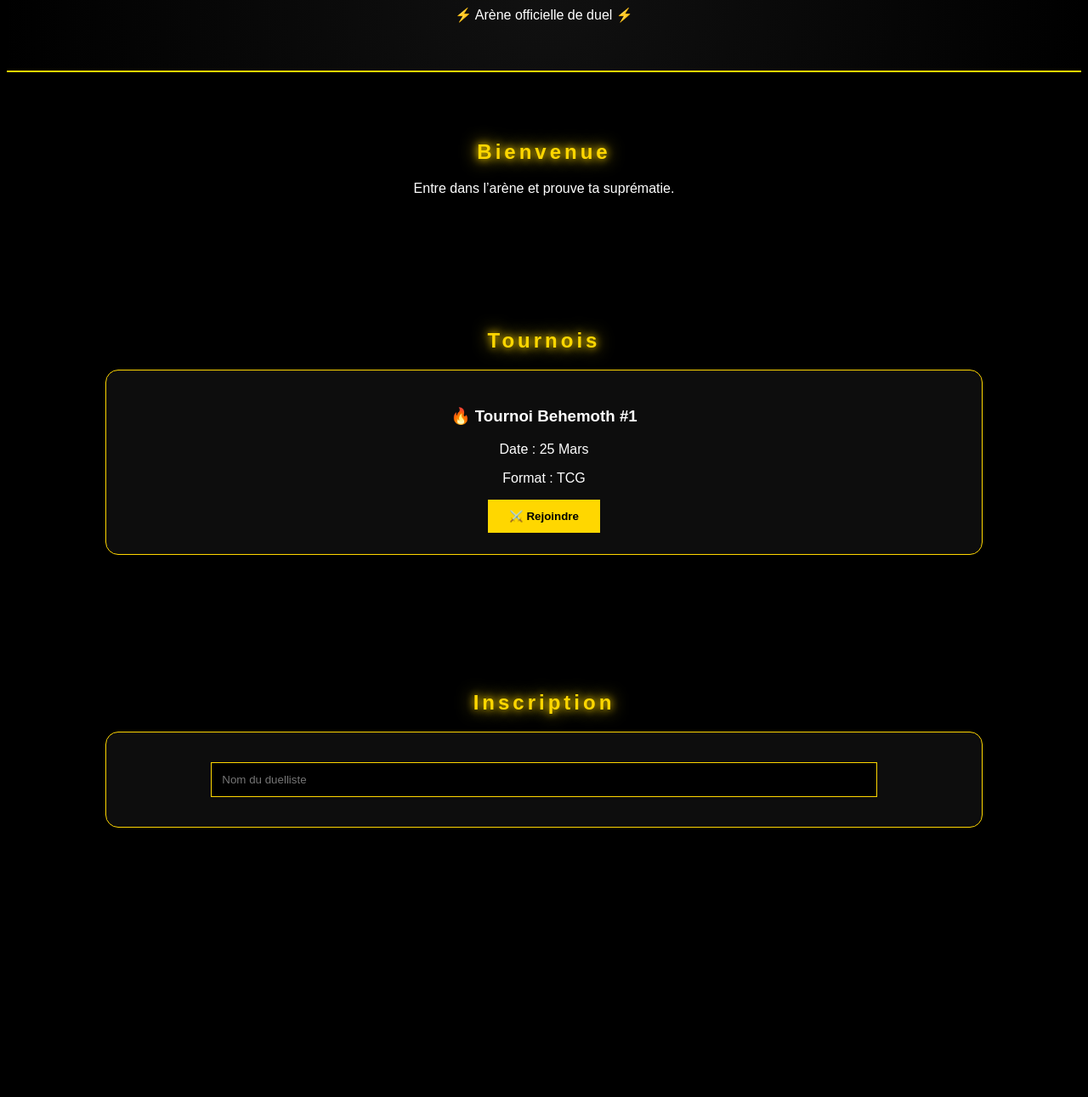
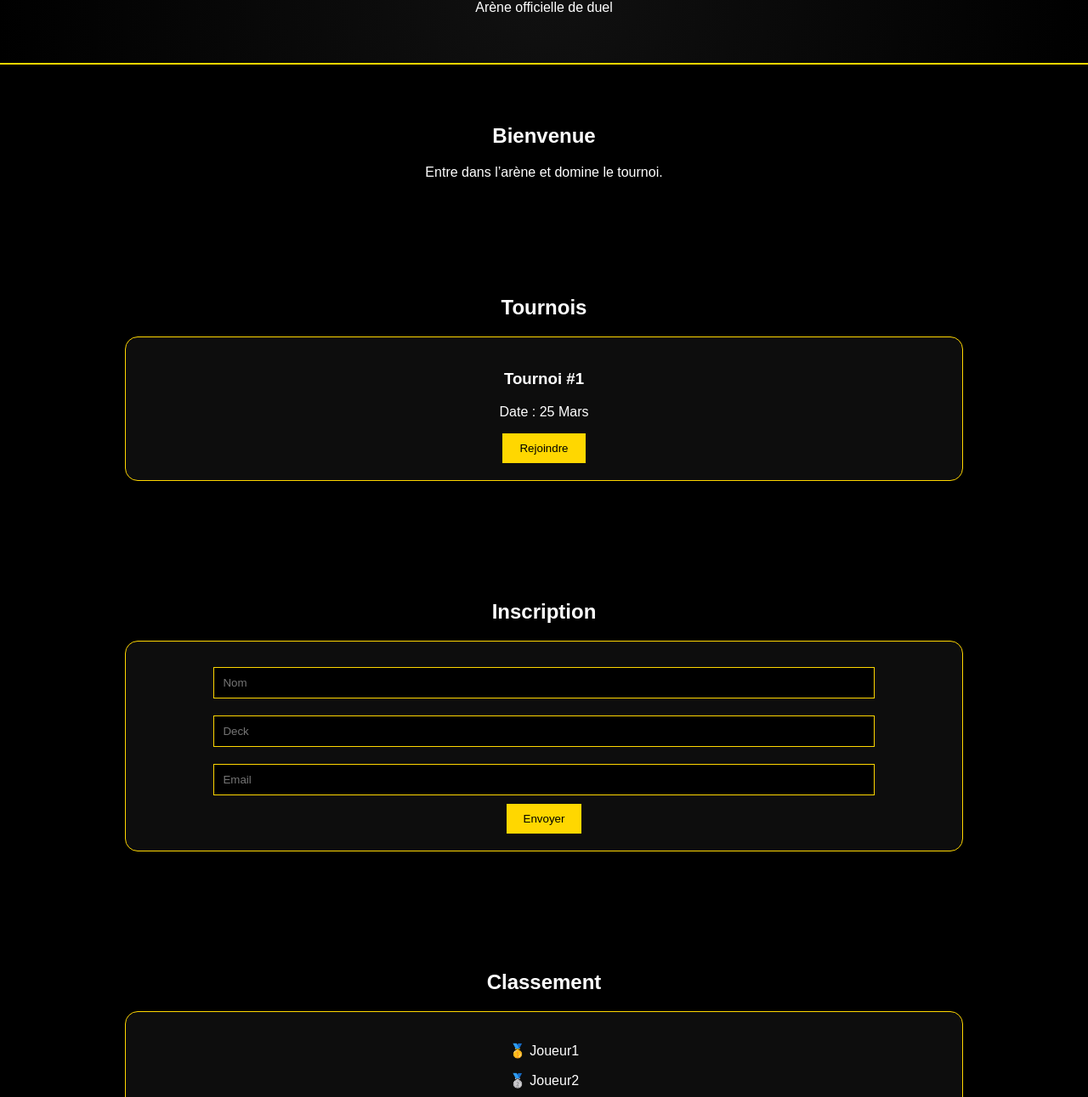
Before and after one commit to Sean-Lagahe/Behemoth, a plain HTML site: page Index.html in a window 1280 px wide. Shown: the part 120-1411 px from the top of the page at 85% size. Before the commit the page ends 1182 px from the top, so only its background shows below. Drawn offline with Linux system fonts and the light colour scheme.

Commit message:
Update Index.html

```diff
--- a/Index.html
+++ b/Index.html
@@ -1,93 +1,120 @@
+<!DOCTYPE html>
+<html lang="fr">
+<head>
+<meta charset="UTF-8">
+<title>Behemoth Tournament</title>
+
 <style>
 body {
-    background: #000;
-    color: white;
-    font-family: 'Arial', sans-serif;
+    margin:0;
+    background:#000;
+    color:white;
+    font-family:Arial;
 }
 
-.glow-title {
-    color: gold;
-    text-shadow: 0 0 10px gold, 0 0 20px gold;
-    letter-spacing: 4px;
+header {
+    text-align:center;
+    padding:40px;
+    border-bottom:2px solid gold;
+    background: radial-gradient(circle, #111, #000);
+}
+
+h1 {
+    color:gold;
+    text-shadow:0 0 10px gold;
+    letter-spacing:4px;
 }
 
 .section {
-    padding: 60px 20px;
-    text-align: center;
+    padding:50px;
+    text-align:center;
 }
 
 .card {
-    background: #0d0d0d;
-    border: 1px solid gold;
-    border-radius: 15px;
-    padding: 25px;
-    margin: 20px auto;
-    width: 80%;
-    transition: 0.3s;
+    background:#0d0d0d;
+    border:1px solid gold;
+    padding:20px;
+    margin:20px auto;
+    width:80%;
+    border-radius:15px;
+    transition:0.3s;
 }
 
 .card:hover {
-    box-shadow: 0 0 20px gold;
-    transform: scale(1.03);
+    box-shadow:0 0 20px gold;
+    transform:scale(1.02);
 }
 
 button {
-    background: gold;
-    border: none;
-    padding: 12px 25px;
-    cursor: pointer;
-    font-weight: bold;
-    transition: 0.3s;
+    background:gold;
+    padding:10px 20px;
+    border:none;
+    cursor:pointer;
 }
 
 button:hover {
-    background: orange;
-    box-shadow: 0 0 15px orange;
+    background:orange;
 }
 
 input {
-    padding: 12px;
-    width: 80%;
-    margin: 10px;
-    background: black;
-    border: 1px solid gold;
-    color: white;
+    padding:10px;
+    margin:10px;
+    width:80%;
+    background:black;
+    border:1px solid gold;
+    color:white;
 }
-
-header {
-    padding: 40px;
-    text-align: center;
-    border-bottom: 2px solid gold;
-    background: radial-gradient(circle, #111, #000);
-}
-
 </style>
 
+</head>
+
+<body>
+
 <header>
-    <h1 class="glow-title">BEHEMOTH</h1>
-    <p>⚡ Arène officielle de duel ⚡</p>
+    <h1>BEHEMOTH</h1>
+    <p>Arène officielle de duel</p>
 </header>
 
 <div class="section">
-    <h2 class="glow-title">Bienvenue</h2>
-    <p>Entre dans l’arène et prouve ta suprématie.</p>
+    <h2>Bienvenue</h2>
+    <p>Entre dans l’arène et domine le tournoi.</p>
 </div>
 
 <div class="section">
-    <h2 class="glow-title">Tournois</h2>
-
+    <h2>Tournois</h2>
     <div class="card">
-        <h3>🔥 Tournoi Behemoth #1</h3>
+        <h3>Tournoi #1</h3>
         <p>Date : 25 Mars</p>
-        <p>Format : TCG</p>
-        <button>⚔️ Rejoindre</button>
+        <button>Rejoindre</button>
     </div>
-
 </div>
 
 <div class="section">
-    <h2 class="glow-title">Inscription</h2>
+    <h2>Inscription</h2>
+    <div class="card">
+        <input placeholder="Nom"><br>
+        <input placeholder="Deck"><br>
+        <input placeholder="Email"><br>
+        <button>Envoyer</button>
+    </div>
+</div>
 
+<div class="section">
+    <h2>Classement</h2>
     <div class="card">
-        <input type="text" placeholder="Nom du duelliste"><br>
-        <input type="text"
+        <p>🥇 Joueur1</p>
+        <p>🥈 Joueur2</p>
+        <p>🥉 Joueur3</p>
+    </div>
+</div>
+
+<div class="section">
+    <h2>Règlement</h2>
+    <div class="card">
+        <p>- Format officiel Yu-Gi-Oh</p>
+        <p>- Fair play obligatoire</p>
+    </div>
+</div>
+
+</body>
+</html>
```
